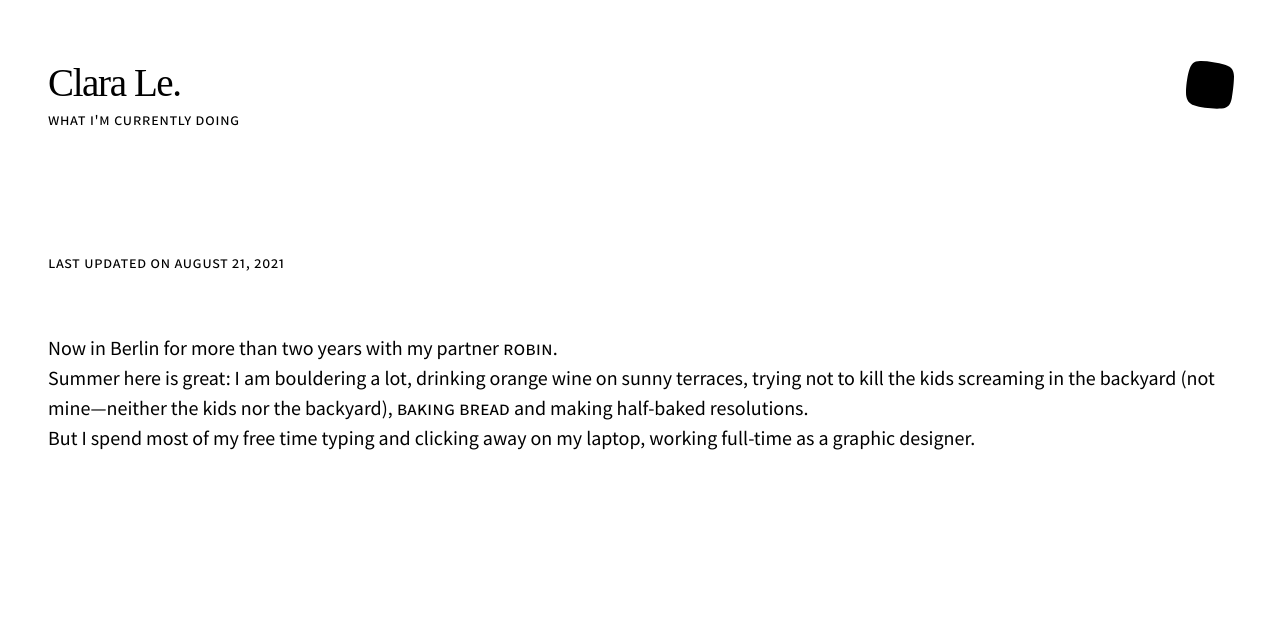
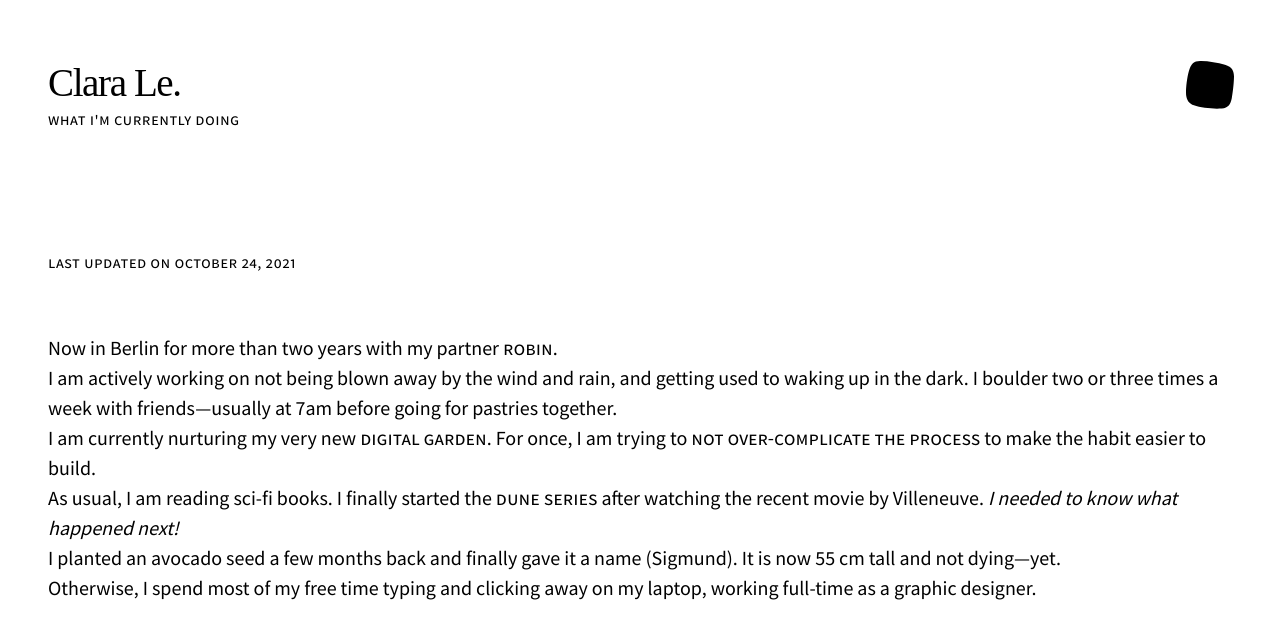
Before and after one commit to hgcl/clara-website, a Next.js app: page /now in a window 1280 px wide. Shown: the top 638 px of the page. Built offline with nearby package versions, Linux system fonts and the light colour scheme; a web font is replaced by a local one; what @splitbee/web would draw is missing.

Commit message:
Update Now page

```diff
--- a/pages/now.js
+++ b/pages/now.js
@@ -3,7 +3,6 @@ import Header from "../components/header";
 import Container from "../components/container";
 import articleStyles from "../components/articleStyles";
 import Link from "../components/link";
-// import TopicTwoColumns from "../components/TopicTwoColumns";
 import DatePost from "../components/DatePost";
 
 export default function Now() {
@@ -13,21 +12,39 @@ export default function Now() {
         <Header pageDescription={"What I'm currently doing"} />
         <div className="article-container">
           {articleStyles}
-          <DatePost dateString="2021-08-21 13:57:21" lastUpdated />
+          <DatePost dateString="2021-10-24" lastUpdated />
           <p>
             Now in Berlin for more than two years with my partner{" "}
             <Link href="https://robinmetral.com">Robin</Link>.
           </p>
           <p>
-            Summer here is great: I am bouldering a lot, drinking orange wine on
-            sunny terraces, trying not to kill the kids screaming in the
-            backyard (not mine—neither the kids nor the backyard),{" "}
-            <Link href="/recipe-book">baking bread</Link> and making half-baked
-            resolutions.
+            I am actively working on not being blown away by the wind and rain,
+            and getting used to waking up in the dark. I boulder two or three
+            times a week with friends—usually at 7am before going for pastries
+            together.
           </p>
           <p>
-            But I spend most of my free time typing and clicking away on my
-            laptop, working full-time as a graphic designer.
+            I am currently nurturing my very new{" "}
+            <Link href="https://garden.clarale.com/">digital garden</Link>. For
+            once, I am trying to{" "}
+            <Link href="/blog/gardening">not over-complicate the process</Link>{" "}
+            to make the habit easier to build.
+          </p>
+          <p>
+            As usual, I am reading sci-fi books. I finally started the{" "}
+            <Link href="https://openlibrary.org/works/OL893415W/Dune">
+              Dune series
+            </Link>{" "}
+            after watching the recent movie by Villeneuve.{" "}
+            <em>I needed to know what happened next!</em>
+          </p>
+          <p>
+            I planted an avocado seed a few months back and finally gave it a
+            name (Sigmund). It is now 55&nbsp;cm tall and not dying—yet.
+          </p>
+          <p>
+            Otherwise, I spend most of my free time typing and clicking away on
+            my laptop, working full-time as a graphic designer.
           </p>
         </div>
       </Container>
```
Also changed, not shown: _posts/now-archive-1.mdx (added, +11 -0 lines), 1 other file (tests, documents, lock files or other folders).
